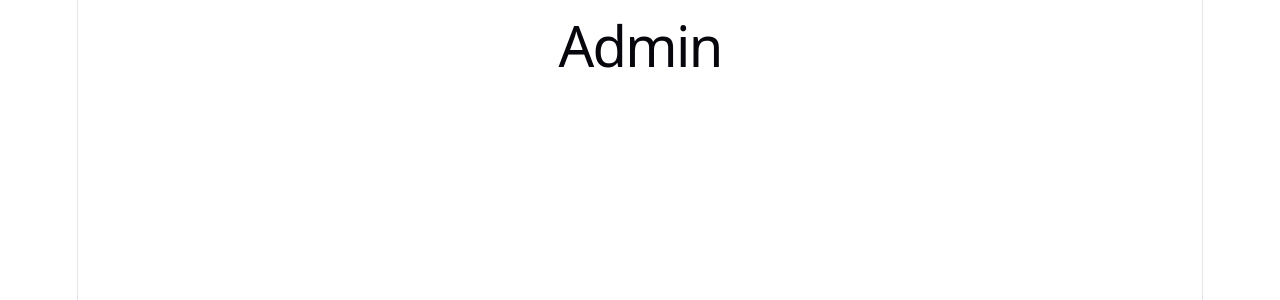
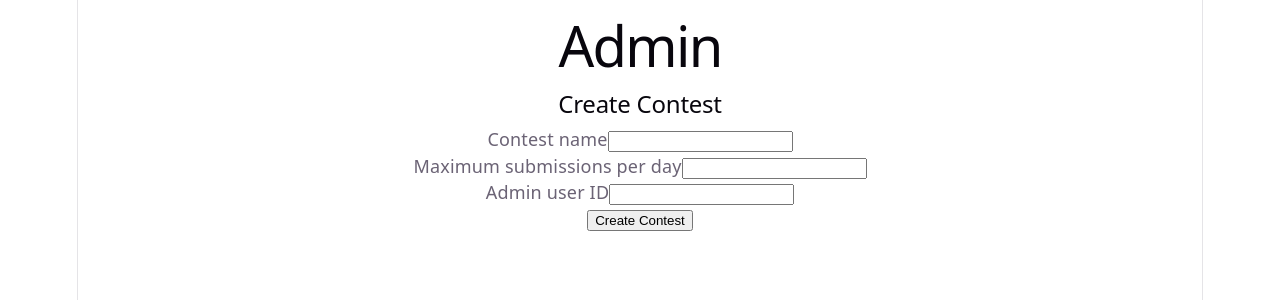
Before and after one commit to GarrickWong-dev/Big-Little-Bot, a React (Vite) app in the folder big-little-react-app/: page /admin in a window 1280 px wide. Shown: the top 300 px of the page. Built offline with nearby package versions, Linux system fonts and the light colour scheme.

Commit message:
Issue 3 done

```diff
--- a/big-little-react-app/src/components/Admin/AdminPage.tsx
+++ b/big-little-react-app/src/components/Admin/AdminPage.tsx
@@ -1,7 +1,85 @@
+import { useState } from "react";
+import type { FormEvent } from "react";
+import { createContest } from "../../services/adminService";
+
 function AdminPage() {
+  const [contestName, setContestName] = useState("");
+  const [maxSubs, setMaxSubs] = useState("");
+  const [adminID, setAdminID] = useState("");
+  const [statusMessage, setStatusMessage] = useState("");
+  const [errorMessage, setErrorMessage] = useState("");
+  const [isSubmitting, setIsSubmitting] = useState(false);
+
+  async function handleSubmit(event: FormEvent<HTMLFormElement>) {
+    event.preventDefault();
+    setStatusMessage("");
+    setErrorMessage("");
+    setIsSubmitting(true);
+
+    try {
+      const contest = await createContest({
+        contestName,
+        maxSubs: maxSubs ? Number(maxSubs) : null,
+        adminID: Number(adminID),
+      });
+
+      setContestName("");
+      setMaxSubs("");
+      setAdminID("");
+      setStatusMessage(
+        `Contest "${contest.contestName}" created successfully.`,
+      );
+    } catch (error) {
+      setErrorMessage(
+        error instanceof Error ? error.message : "Unable to create contest.",
+      );
+    } finally {
+      setIsSubmitting(false);
+    }
+  }
+
   return (
     <main>
       <h1>Admin</h1>
+      <h2>Create Contest</h2>
+      <form onSubmit={handleSubmit}>
+        <div>
+          <label htmlFor="contest-name">Contest name</label>
+          <input
+            id="contest-name"
+            type="text"
+            value={contestName}
+            onChange={(event) => setContestName(event.target.value)}
+            required
+          />
+        </div>
+        <div>
+          <label htmlFor="max-submissions">Maximum submissions per day</label>
+          <input
+            id="max-submissions"
+            type="number"
+            min="1"
+            value={maxSubs}
+            onChange={(event) => setMaxSubs(event.target.value)}
+          />
+        </div>
+        <div>
+          <label htmlFor="admin-id">Admin user ID</label>
+          <input
+            id="admin-id"
+            type="number"
+            min="1"
+            value={adminID}
+            onChange={(event) => setAdminID(event.target.value)}
+            required
+          />
+        </div>
+        <button type="submit" disabled={isSubmitting}>
+          {isSubmitting ? "Creating..." : "Create Contest"}
+        </button>
+      </form>
+      {statusMessage && <p role="status">{statusMessage}</p>}
+      {errorMessage && <p role="alert">{errorMessage}</p>}
     </main>
   );
 }
--- /dev/null
+++ b/big-little-react-app/src/services/adminService.ts
@@ -0,0 +1,37 @@
+export interface CreateContestInput {
+  contestName: string;
+  maxSubs: number | null;
+  adminID: number;
+}
+
+export interface Contest {
+  contestID: number;
+  contestName: string;
+  maxSubs: number | null;
+}
+
+interface CreateContestResponse {
+  success: boolean;
+  contest: Contest;
+  message?: string;
+}
+
+export async function createContest(
+  input: CreateContestInput,
+): Promise<Contest> {
+  const response = await fetch("/admin/contests", {
+    method: "POST",
+    headers: {
+      "Content-Type": "application/json",
+    },
+    body: JSON.stringify(input),
+  });
+
+  const result = (await response.json()) as CreateContestResponse;
+
+  if (!response.ok) {
+    throw new Error(result.message || "Unable to create contest.");
+  }
+
+  return result.contest;
+}
```
